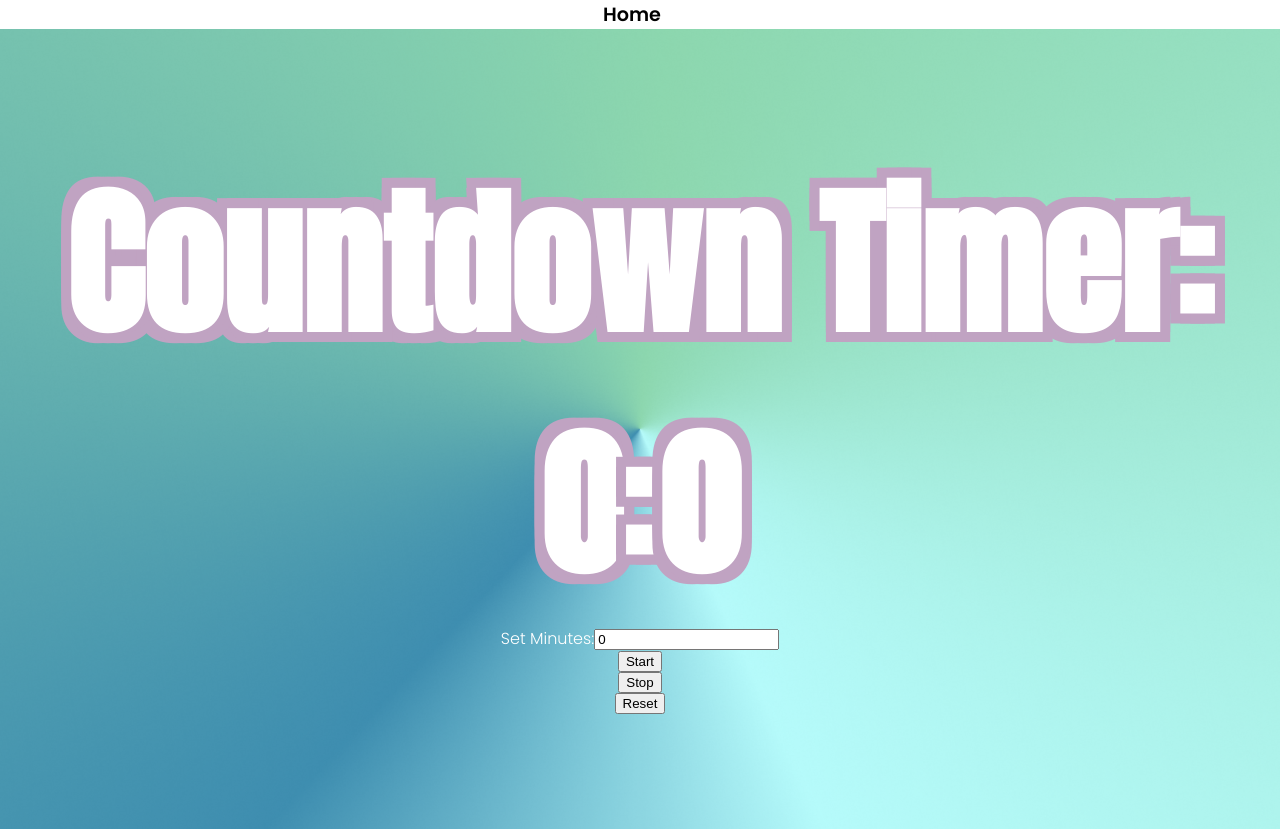
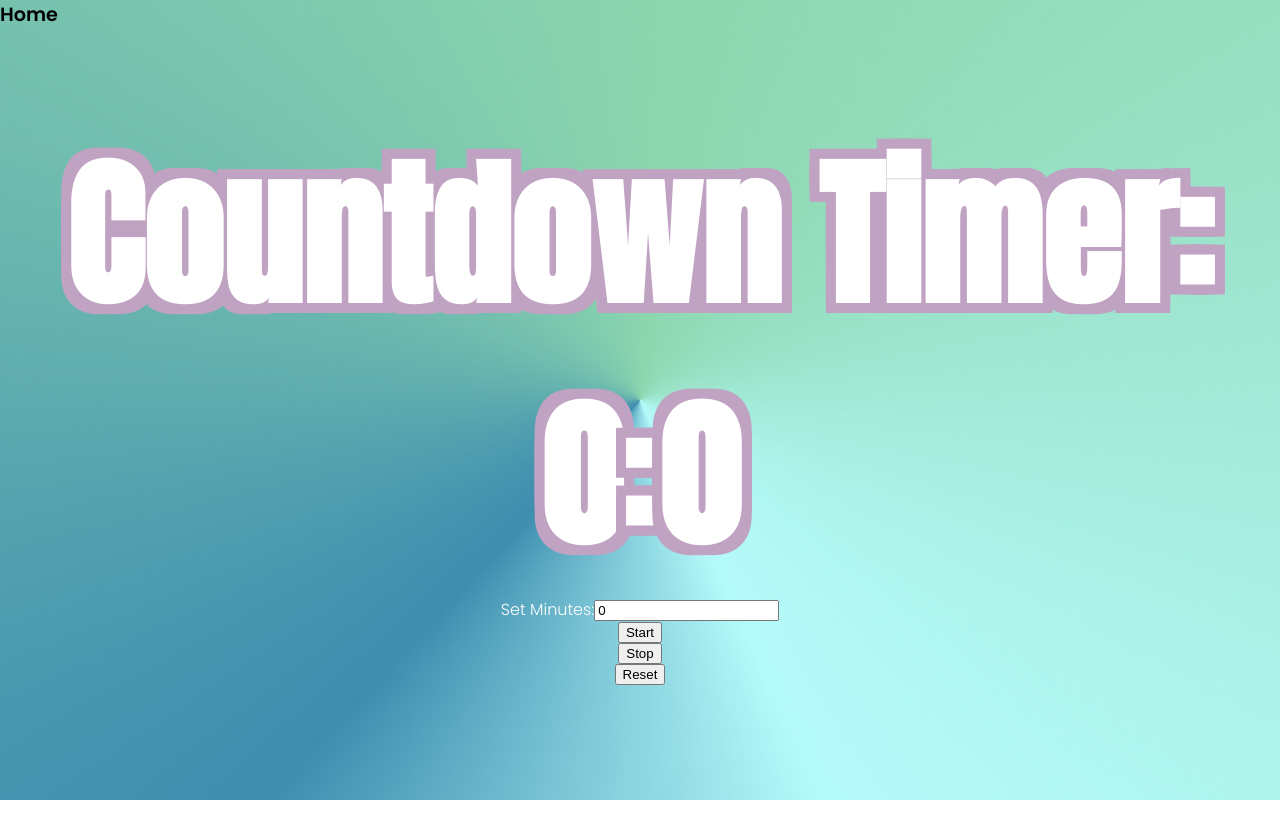
Before and after one commit to AleFin95/QuizWiz-Client, a React (Vite) app in the folder QuizWiz/: page /learn in a window 1280 px wide. After the commit the page ends 800 px from the top, so only its background shows below. Built offline with nearby package versions, Linux system fonts and the light colour scheme.

Commit message:
fixed nav bar

```diff
--- a/QuizWiz/src/assets/app.css
+++ b/QuizWiz/src/assets/app.css
@@ -188,9 +188,10 @@ a {
 }
 
 nav {
-  background: 'transparent';
-  position: 'absolute';
+  background: transparent; /* Remove quotes */
+  position: absolute; /* Remove quotes */
 }
+
 
 /* Style the navigation links (NavLinks) */
 nav a {
```
